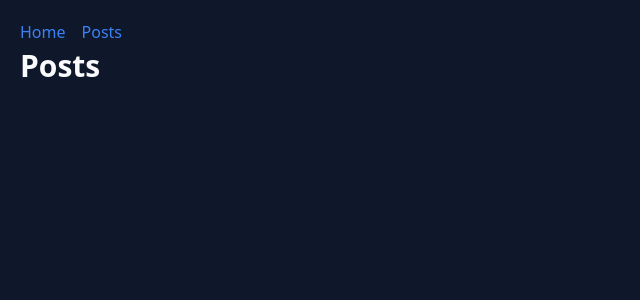
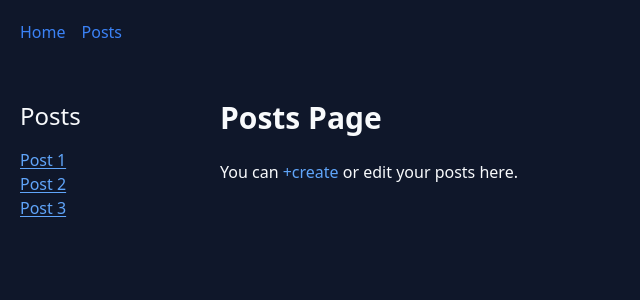
Before and after one commit to RenatoLomba/sveltkit-example-joyofcode, a SvelteKit app: page /posts in a window 1280 px wide. Shown: the top 300 px of the page, without its empty margins (0-640 px from the left). Built offline with nearby package versions, Linux system fonts and the light colour scheme.

Commit message:
error handling on components

```diff
--- a/src/app.css
+++ b/src/app.css
@@ -3,9 +3,9 @@
 @tailwind utilities;
 
 body {
-  @apply p-5 bg-slate-900 text-slate-50
+  @apply p-5 bg-slate-900 text-slate-50 min-h-screen
 }
 
 h1 {
-  @apply leading-3 text-3xl font-bold
+  @apply text-3xl font-bold
 }
--- /dev/null
+++ b/src/routes/posts/+layout.svelte
@@ -0,0 +1,23 @@
+<div class="w-full flex mt-14">
+	<aside class="max-w-[200px] w-full">
+		<h4 class="text-2xl font-medium">Posts</h4>
+
+		<nav>
+			<ul class="mt-4">
+				<li><a href="/posts/post-1">Post 1</a></li>
+				<li><a href="/posts/post-2">Post 2</a></li>
+				<li><a href="/posts/post-3">Post 3</a></li>
+			</ul>
+		</nav>
+	</aside>
+
+	<main class="flex-1">
+		<slot />
+	</main>
+</div>
+
+<style lang="postcss">
+	nav ul li a {
+		@apply underline underline-offset-2 text-blue-400;
+	}
+</style>
--- a/src/routes/posts/+page.svelte
+++ b/src/routes/posts/+page.svelte
@@ -1 +1,11 @@
-<h1>Posts</h1>
+<h1>Posts Page</h1>
+
+<p class="mt-6">
+	You can <a href="/posts/create">+create</a> or edit your posts here.
+</p>
+
+<style lang="postcss">
+	a {
+		@apply text-blue-400;
+	}
+</style>
--- /dev/null
+++ b/src/routes/posts/create/+error.svelte
@@ -0,0 +1,20 @@
+<script lang="ts">
+	import { page } from '$app/stores';
+</script>
+
+<h1>{$page.error?.message}</h1>
+
+<p class="mt-6">
+	Something went horribly wrong but the blast radius has been contained to this
+	route.
+</p>
+
+<pre>
+  {JSON.stringify($page, null, 2)}
+</pre>
+
+<style lang="postcss">
+	pre {
+		@apply bg-slate-800 rounded-md p-4 block mt-4;
+	}
+</style>
--- /dev/null
+++ b/src/routes/posts/create/+page.svelte
@@ -0,0 +1,3 @@
+<h1>Create new post</h1>
+
+<p class="mt-6">Create a new post.</p>
--- /dev/null
+++ b/src/routes/posts/create/+page.ts
@@ -0,0 +1,8 @@
+import { error } from '@sveltejs/kit';
+import type { PageLoad } from './$types';
+
+export const load: PageLoad = async () => {
+	throw error(400, {
+		message: 'Oops! 🧨',
+	});
+};
```
